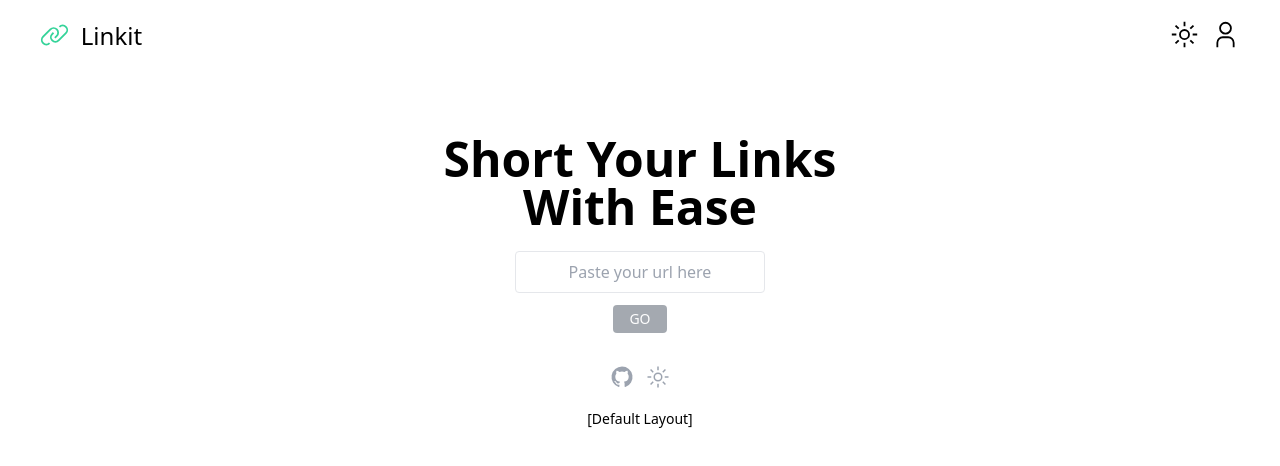
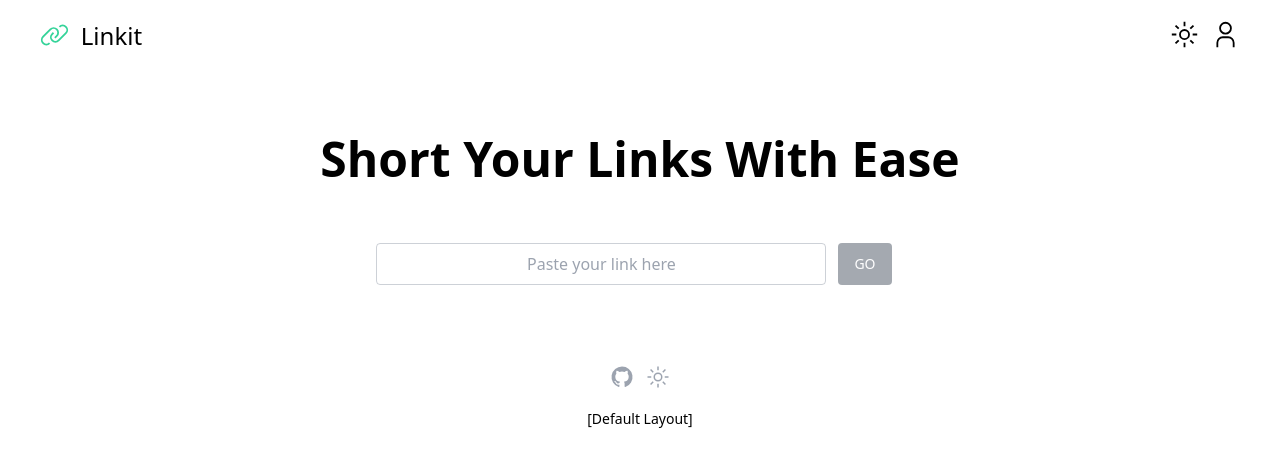
Before and after one commit to 401U/linkit, a Nuxt app: page / in a window 1280 px wide. Shown: the top 466 px of the page. Built offline with nearby package versions, Linux system fonts and the light colour scheme; a web font is replaced by a local one.

Commit message:
chore: refactor input

```diff
--- a/components/LinkInput.vue
+++ /dev/null
@@ -1,34 +0,0 @@
-<script setup lang="ts">
-const link = ref('')
-
-const router = useRouter()
-const go = () => {
-  if (link.value)
-    router.push(`/${encodeURIComponent(link.value)}`)
-}
-</script>
-
-<template>
-  <div>
-    <input
-      id="input"
-      v-model="link"
-      placeholder="Paste your url here"
-      type="text" autocomplete="off"
-      p="x-4 y-2" m="t-5" w="250px"
-      text="center" bg="transparent"
-      border="~ rounded gray-200 dark:gray-700"
-      outline="none active:none"
-      @keydown.enter="go"
-    >
-    <div>
-      <button
-        m-3 text-sm btn
-        :disabled="!link"
-        @click="go"
-      >
-        GO
-      </button>
-    </div>
-  </div>
-</template>
--- a/pages/index.vue
+++ b/pages/index.vue
@@ -1,9 +1,39 @@
+<script setup lang="ts">
+const link = ref('')
+
+const router = useRouter()
+const go = () => {
+  if (link.value)
+    router.push(`/api/links/${encodeURIComponent(link.value)}`)
+}
+</script>
+
 <template>
   <div>
-    <div text-5xl font-bold>
-      Short Your Links<br>
+    <div text-5xl font-bold break-words>
+      Short Your Links
       With Ease
     </div>
-    <LinkInput />
+    <div inline-flex my-15 justify-center>
+      <input
+        id="input"
+        v-model="link"
+        placeholder="Paste your link here"
+        type="text" autocomplete="off"
+        px-4 py-2 w-450px
+        text-center bg-transparent
+        border="~ rounded coolgray/50"
+        outline-green
+        @keydown.enter="go"
+      >
+      <button
+        mx-3 text-sm btn
+        :disabled="!link"
+        @click="go"
+      >
+        GO
+      </button>
+    </div>
+    <!-- <LinkInput /> -->
   </div>
 </template>
```
